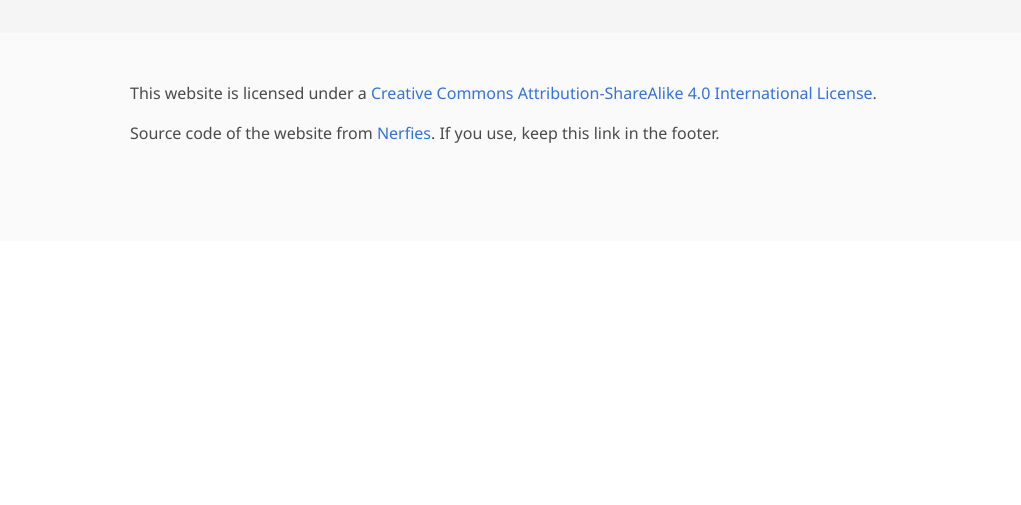
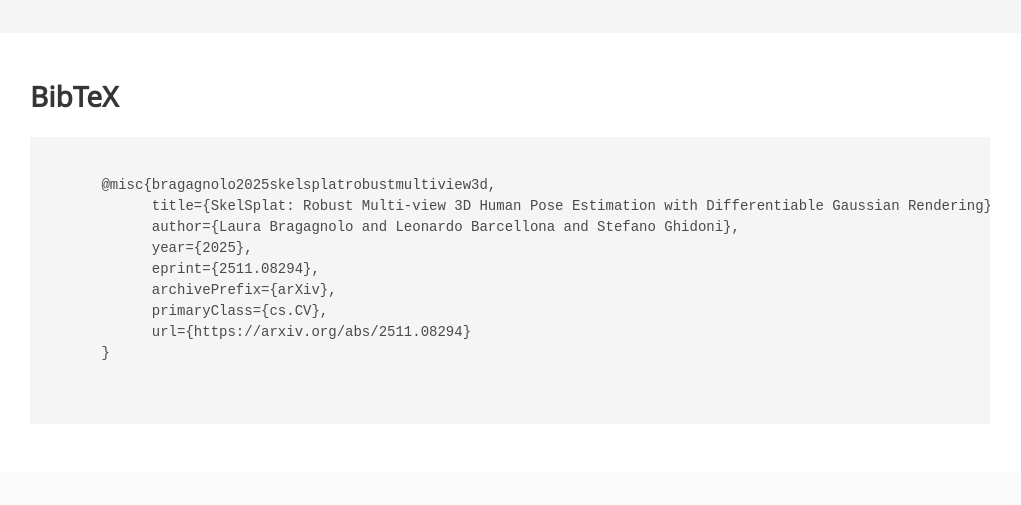
Before and after one commit to SkelSplat/SkelSplat.github.io, a plain HTML site: page index.html in a window 1280 px wide. Shown: the part 3204-3709 px from the top of the page, without its empty margins (130-1151 px from the left). Before the commit the page ends 3445 px from the top, so only its background shows below. Drawn offline with nearby package versions, Linux system fonts and the light colour scheme; some icons are missing; a web font is replaced by a local one.

Commit message:
SkelSplat website 2.0

```diff
--- a/index.html
+++ b/index.html
@@ -366,16 +366,20 @@
   </div>
 </section>
 
-<!-- <section class="section">
+<section class="section">
   <div class="container is-max-desktop content" id="bibtex">
   <h2 class="title">BibTeX</h2>
     <pre>
       <code>
-      <!-- @inproceedings{bragagnolo2024skelsplat,
-      title={SkelSplat: Robust Multi-view 3D Human Pose Estimation with Differentiable Gaussian Rendering},
-      author={Bragagnolo, Laura and Barcellona, Leonardo and Ghidoni, Stefano},
-      booktitle={},
-      year={2024}}-->
+      @misc{bragagnolo2025skelsplatrobustmultiview3d,
+            title={SkelSplat: Robust Multi-view 3D Human Pose Estimation with Differentiable Gaussian Rendering},
+            author={Laura Bragagnolo and Leonardo Barcellona and Stefano Ghidoni},
+            year={2025},
+            eprint={2511.08294},
+            archivePrefix={arXiv},
+            primaryClass={cs.CV},
+            url={https://arxiv.org/abs/2511.08294}
+      }
       </code>
     </pre>
 </div>
```
